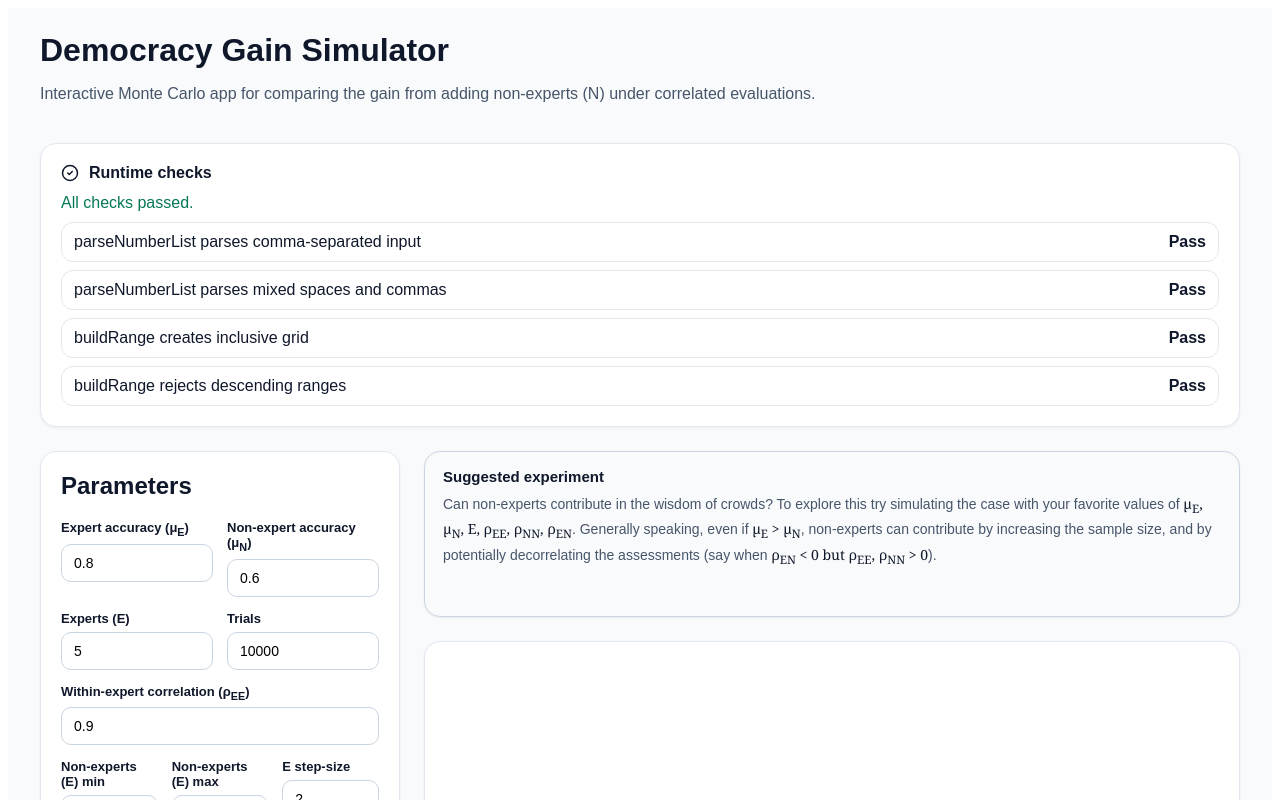
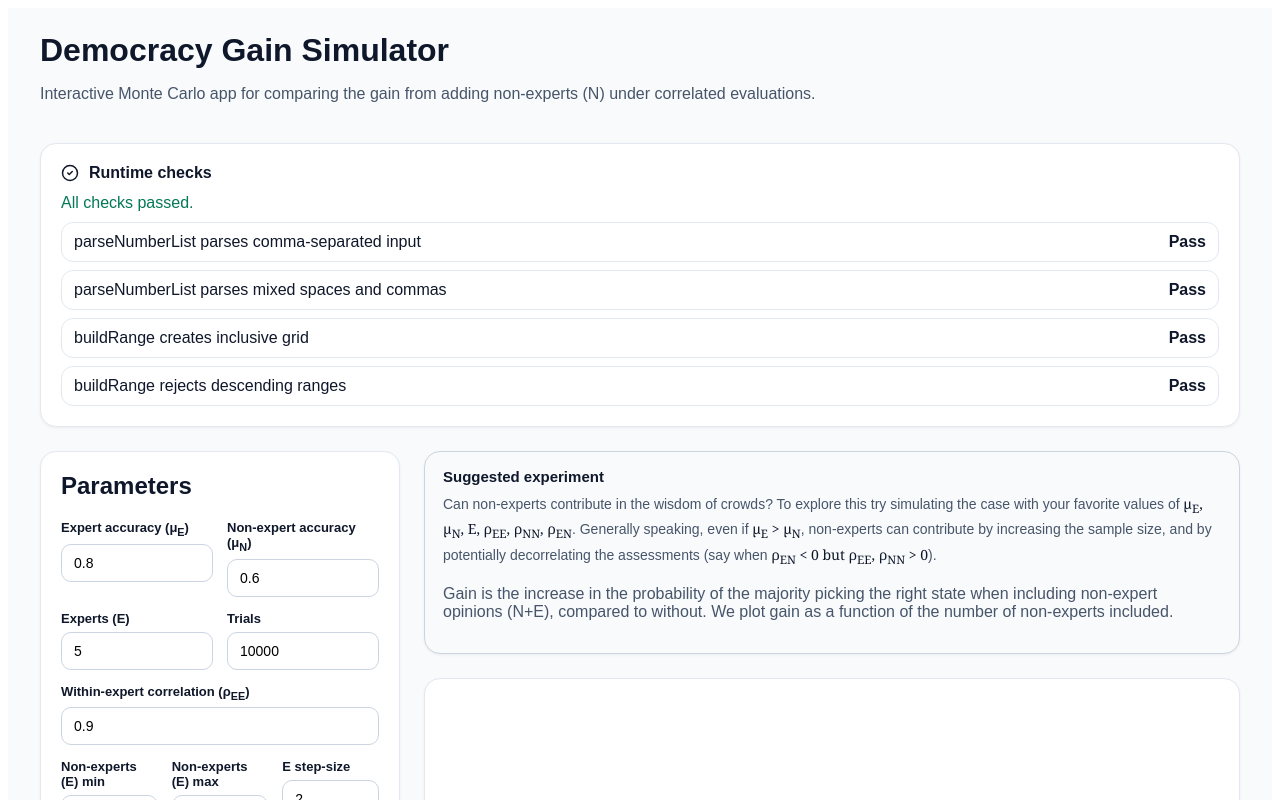
Before and after one commit to anujitchakraborty/democracy-simulator, a React (Vite) app: page / in a window 1280 px wide. Shown: the top 800 px of the page. Built offline with nearby package versions, Linux system fonts and the light colour scheme.

Commit message:
Update App.jsx

```diff
--- a/src/App.jsx
+++ b/src/App.jsx
@@ -642,6 +642,10 @@ export default function App() {
                   {" "}ρ<sub>EN</sub> &lt; 0 but ρ<sub>EE</sub>, ρ<sub>NN</sub> &gt; 0
                   </span>).
               </div>
+               <p style={{ color: "#475569" }}>
+                      Gain is the increase in the probability of the majority picking the right state when including non-expert opinions (N+E), compared to without. We plot gain as a function of the number of non-experts included.
+                    </p>
+
             </div>
 
 
@@ -665,9 +669,6 @@ export default function App() {
               ? results.panels.map((panel, panelIndex) => (
                   <div key={panel.rhoNN} style={sectionStyle()}>
                     <h2 style={{ marginTop: 0 }}>Gain vs. N (Number of Non-experts), plotted at ρ<sub>NN</sub> = {panel.rhoNN}</h2>
-                    <p style={{ color: "#475569" }}>
-                      Gain is the increase in the probability of the majority picking the right state when including non-expert opinions (N+E), compared to without. We plot gain as a function of the number of non-experts included.
-                    </p>
 
 
                     <div style={{ width: "100%", height: 360 }}>
```
